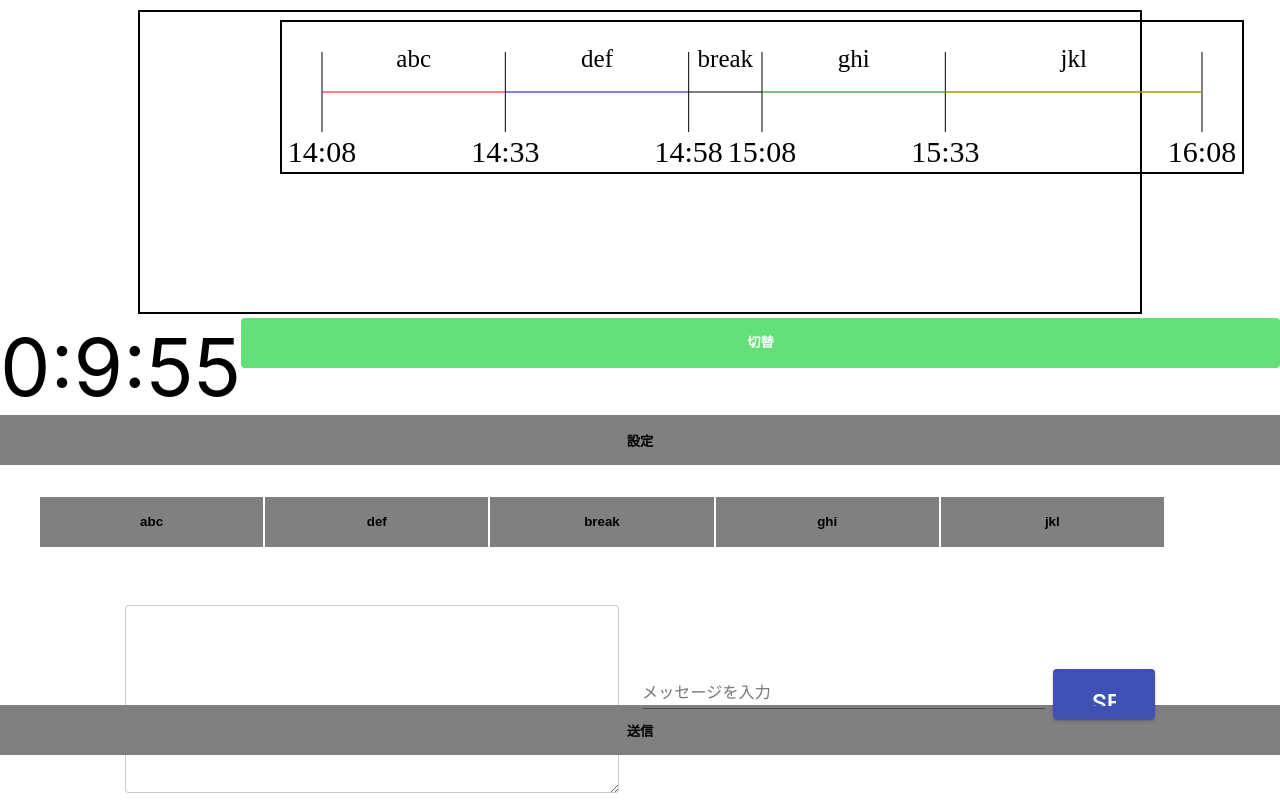
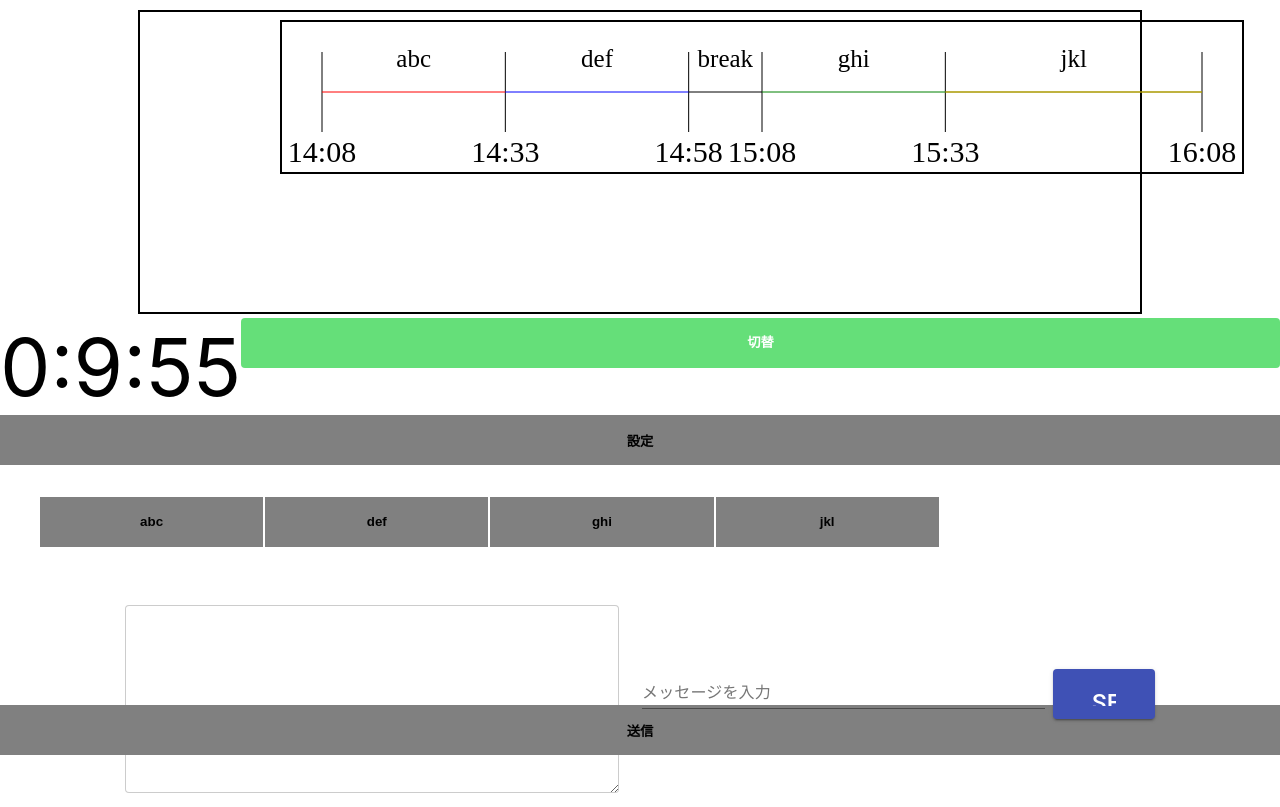
Before and after one commit to TSHacks2021/front_tsx, a React (Create React App) app: page / in a window 1280 px wide. Built offline with nearby package versions, Linux system fonts and the light colour scheme; no server answers.

Commit message:
'break'を除く

```diff
--- a/src/Memo/Memo.tsx
+++ b/src/Memo/Memo.tsx
@@ -14,10 +14,14 @@ function Memo(props: MemoProps) {
 
   const presenter = props.timeInfo.getPresenters()
   const presenterNum = props.timeInfo.getNumPresenters()
-  var presenters:string[] = new Array(presenterNum)
+  var presenters:string[] = new Array(0)
 
   for(var i = 0; i < presenterNum; i++) {
-    presenters[i] = presenter[i].name
+    var temp_name = presenter[i].name
+    if(temp_name != 'break') {
+      //presenters[i] = presenter[i].name
+      presenters.push(presenter[i].name)
+    }
   }
 
   React.useEffect(() => {
@@ -40,7 +44,7 @@ function Memo(props: MemoProps) {
         <div className="content">
             <MemoArea
               presenters={presenters}
-              presenterNum={presenterNum}/>
+              presenterNum={presenters.length}/>
             {/*<PrivateMemo/>*/}
           </div>
       {/*<canvas
```
